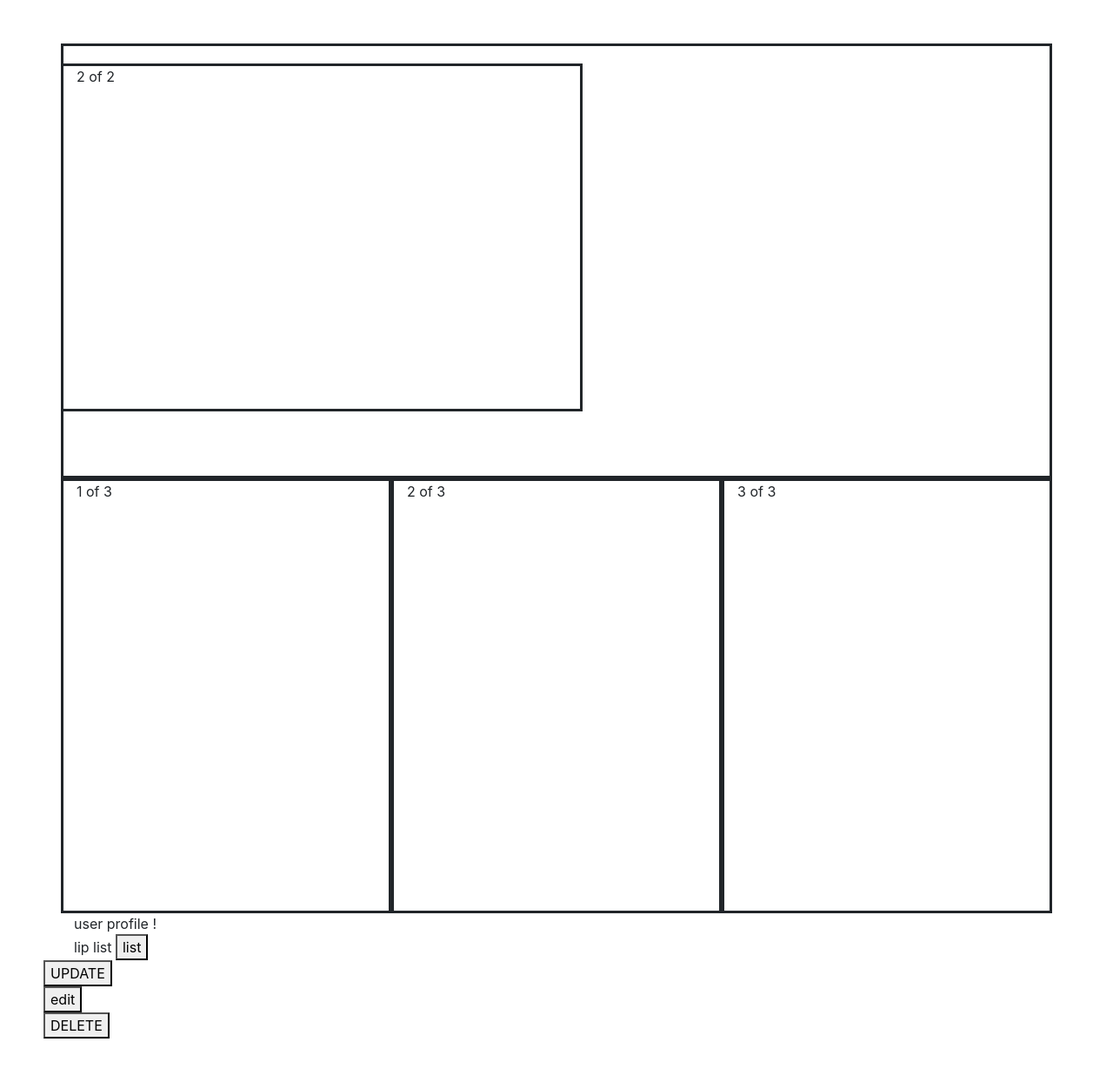
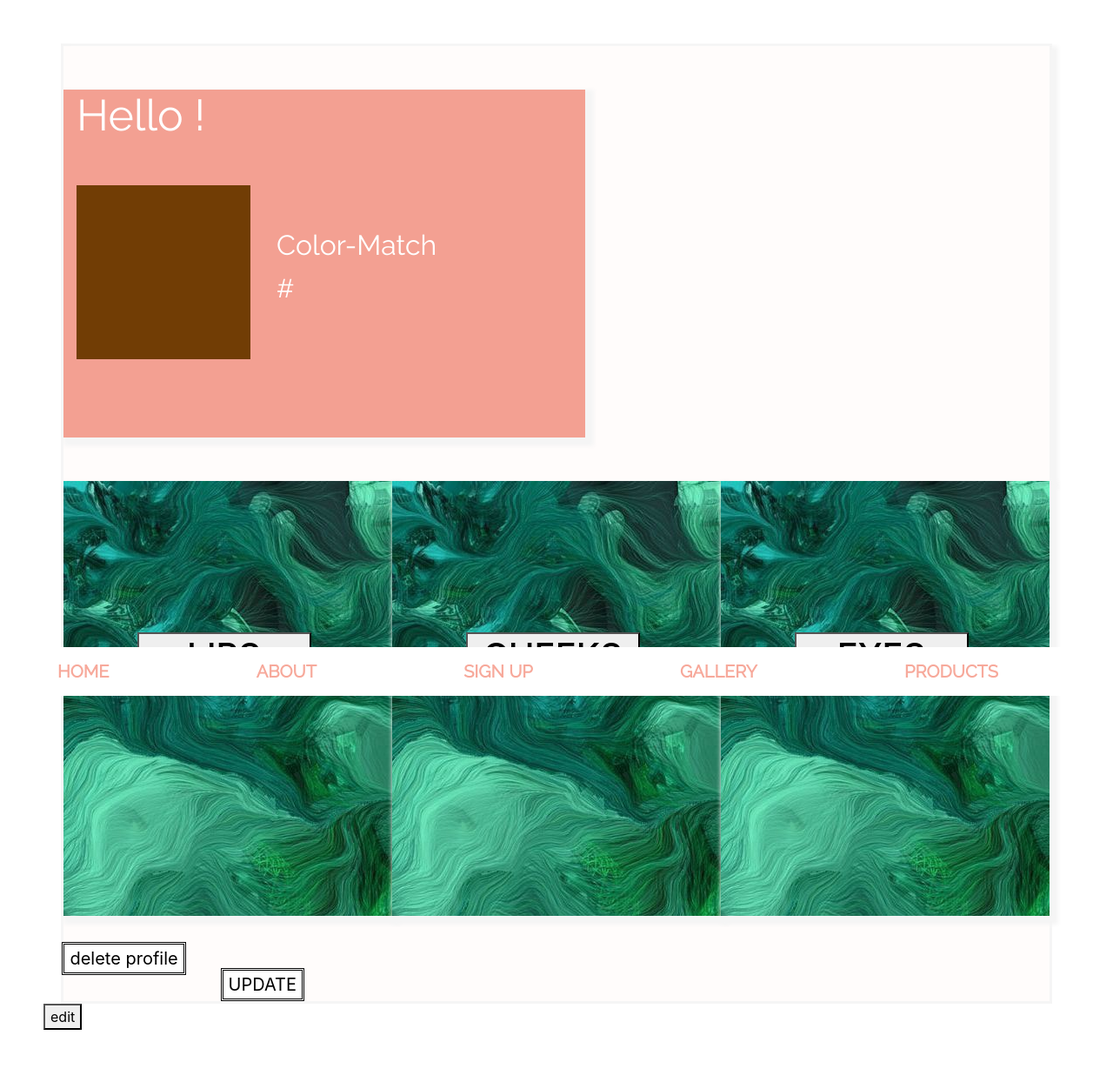
Before and after one commit to lorenkelley/project-two-ga, a Node server app: page /users/600000000000000000000001 in a window 1280 px wide. Shown: the whole page at 87% size. After the commit the page ends 1184 px from the top, so only its background shows below. Run offline with Node 20, Linux system fonts and the light colour scheme; some libraries are stand-ins or nearby versions.

Commit message:
reviewing making minor changes to styles and looking into routes

```diff
--- a/controllers/user.js
+++ b/controllers/user.js
@@ -1,5 +1,5 @@
 // 'boilerplate' for user controller
-ObjectId = require('mongodb').ObjectID
+
 const User = require('../models/User')
 const List = require('../models/List')
 
@@ -42,13 +42,16 @@ userController = {
     },
     // update a users account
     update: (req, res) => {
-        User.findByIdAndUpdate(req.params.id, req.body).then((updatedUser) => {
-            res.redirect('/users')
+        User.findByIdAndUpdate(req.params.userId, req.body).then((updatedUser) => {
+            res.redirect(`/users/${updatedUser.id}`)
         })
     },
     // delete a users account by finding their id and take them back to the home page
     delete: (req, res) => {
-        User.findByIdAndRemove(ObjectId(req.params.id)).then(() => {
+
+        console.log(req.params.id)
+
+        User.findByIdAndDelete(req.params.id).then(() => {
             res.redirect('/')
         })
     }
--- a/public/stylesheets/style.css
+++ b/public/stylesheets/style.css
@@ -113,7 +113,7 @@ a {
     color: rgba(0, 0, 0, 0.699);
 }
 .carousel-item{
-  border:solid;
+  border: 75px solid rgba(240, 240, 240, 0.521);
   color: rgb(0, 0, 0);
   text-align: center;
   font-size: 20px;
@@ -125,12 +125,10 @@ a {
  /* border: double white; */
  font-family: 'Raleway', sans-serif;
  border: double rgba(0, 0, 0, 0.721);
- /* background-image: url("/images/purple.jpg"); */
-
 }
 .products{
 
-  border: 5px solid white;
+
   background-image: url("/images/greenbackground.jpg");
 
 }
@@ -162,57 +160,143 @@ a {
 
 }
 #lightbox1{
-  margin-left: 12rem;
+  margin-left: 10rem;
   border: double 4px rgb(219, 137, 123); ;
   padding: 10px 5px;
 }
 #lightbox2{
-  margin-left: 8rem;
+  margin-left: 15rem;
   border: double 4px rgb(226, 137, 122); ;
   padding: 10px 5px;
   margin-top: 10px;
 }
 /* SIGN IN USERS */
+#bodySign{
+  background-image: url("/images/greenbackground.jpg");
+}
 #signIn{
 
-  background-image: url("/images/greenbackground.jpg");
- /* background-size: 70px 70px; */
- margin-left: 200px;
+  border: double rgb(16, 15, 15); ;
+  background-color: white;
+ margin-left: 400px;
  margin-top: 100px;
   background-repeat: no-repeat;
-  width: 900px;
-  height: 400px;
+  width: 500px;
+  height: 300px;
+  box-shadow: whitesmoke 1px 1px ;
 }
 .form-group{
-  color: white;
-
+  font-family: 'Raleway', sans-serif;
+  margin-top: 30px;
+  text-align: center;
+  color: rgb(0, 0, 0)
 }
-#banner-text{
+#buttonSub{
+  border: double;
+  margin-left: 27%;
+  width: 200px;
+}
+#bannertext{
+  font-family: 'Raleway', sans-serif;
+  font-size: 20px;
   text-align: center;
-  margin-top: -370.5px;
-  margin-left: 400px;
-  height: 400px;
-  width: 300px;
+  margin-top: -273px;
+  margin-left: 350px;
+  height: 201px;
+  width: 400px;
   color: white;
   background-color: rgba(210, 105, 86, 0.795);
 }
-#banner-text p{
-  margin-top: 40px;
-  font-size: 13px;
+#bannertext p{
+  margin-top: 50px;
 }
 .text-center{
-  color: white;
-  text-decoration: underline;
+  text-align: center;
+  font-family: 'Raleway', sans-serif;
+  color: rgb(2, 2, 2);
+  /* margin-left: -60%; */
+
 }
 /* USER Profile */
+.container{
+  border: solid whitesmoke;
+}
 .col{
-  border: solid;
+  border: none;
   height: 500px;
   width: 300px;
+  box-shadow: 5px 5px 5px 5px whitesmoke;
+}
+#col1{
+  box-shadow: 5px 5px 5px 5px whitesmoke;
 }
 #col2{
-  margin-top:20px;
-  margin-left: -18px;
+  margin-top:40px;
+  margin-left: -15px;
   width: 600px;
   height: 400px;
+  background-color: rgba(233, 78, 51, 0.523);
 }
+#userProfileName{
+  font-family: 'Raleway', sans-serif;
+  font-size: 50px;
+  margin-top: 50px;
+  color: white;
+}
+.colormatch{
+  background-color: rgb(113, 61, 5);
+  margin-top: 50px;
+  border: none;
+  height: 200px;
+  width: 200px;
+
+}
+#colorMatch{
+  font-family: 'Raleway', sans-serif;
+  margin-left: 230px;
+  margin-top: -150px;
+  color: white;
+}
+#userProfileP{
+  font-family: 'Raleway', sans-serif;
+margin-left: 230px;
+font-size: 30px;
+color: white;
+}
+#col3{
+  background-image: url("/images/greenbackground.jpg");
+
+  box-shadow: 5px 5px 5px 5px whitesmoke;
+}
+#lips{
+  margin-top: 50%;
+  margin-left: 20%;
+  width:200px;
+}
+#col4{
+  background-image: url("/images/greenbackground.jpg");
+
+  box-shadow: 5px 5px 5px 5px whitesmoke;
+}
+#col5{
+  background-image: url("/images/greenbackground.jpg");
+
+  box-shadow: 5px 5px 5px 5px whitesmoke;
+}
+#delete{
+  margin-top: 30px;
+  margin-left: -1.5%;
+  font-size: 20px;
+  border: double rgb(0, 0, 0);
+  background: white;
+}
+#update{
+  margin-top: -50%;
+  margin-left: 15%;
+  font-size: 20px;
+  border: double rgb(0, 0, 0);
+  background: white;
+}
+.container{
+  background-color: rgba(255, 251, 250, 0.753);
+}
--- a/routes/index.js
+++ b/routes/index.js
@@ -35,7 +35,7 @@ router.delete('/users/:id', userController.delete)
 // router.post('/users/:userId/list', listController.create)
 // display all lists
 router.get('/users/:userId/list', listController.index)
-router.post('/users/:userId/list/addtask', listController.index)
+router.post('/users/:userId/list/add', listController.index)
 //  display one list
 router.get('/users/:userId/list/:listId', listController.show)
 //  update a list for a specfic user
--- a/views/layout.hbs
+++ b/views/layout.hbs
@@ -20,6 +20,8 @@
 
 <body>
 
+
+</div>
   {{{body}}}
 </body>
 
--- a/views/list/show.hbs
+++ b/views/list/show.hbs
@@ -1,10 +1,10 @@
 <h1>lip list</h1>
 
-<form action="/addtask" method="POST">
+<form action="/add" method="POST">
 <input type="text" name="newtask" placeholder="new task">
-<button> ADD TASK</button>
+<button> ADD </button>
 
-<button formaction="/removetask" type="submit"> REMOVE</button>
+<button formaction="/remove" type="submit"> REMOVE</button>
 </form>
 
 <h2>ORDERD</h2>
--- a/views/users/show.hbs
+++ b/views/users/show.hbs
@@ -1,26 +1,38 @@
-
 <div class="container">
   <div class="row">
-    <div class="col">
-      <h1>{{title}}</h1>
+
+    <div class="col" id="col1">
+
 
 <div class="col" id="col2">
-      2 of 2
+
+       <h1 id="userProfileName">Hello {{user.name}}!</h1>
+       <div class="colormatch"> </div>
+       {{!-- <p id="userProfileP">change</p> --}}
+         <h2 id="colorMatch">Color-Match</h2>
+         <p id="userProfileP">  #{{user.skintone}}</p>
+
     </div>
     </div>
 
   </div>
   <div class="row">
-    <div class="col">
-      1 of 3
+    <div class="col" id="col3">
+   <a href="/users/:userId/list/:listId"> <button id="lips"><h1>LIPS</h1></button></a>
     </div>
-    <div class="col">
-      2 of 3
+    <div class="col" id="col4">
+     <button id="lips"><h1>CHEEKS</h1></button>
     </div>
-    <div class="col">
-      3 of 3
+    <div class="col" id="col5">
+     <button id="lips"><h1>EYES</h1></button>
     </div>
   </div>
+     <form action="/users/{{user._id}}?_method=DELETE" method="post">
+<button type="submit" id="delete"> delete profile </button>
+</form>
+<form action="/users{{users._id}}?_method=PATCH" method="">
+<button type="submit" id="update"> UPDATE </button>
+</form>
 </div>
 
 
@@ -30,24 +42,20 @@
 
 
 
+</div>
 
-<div class="container">
-    user profile
-     {{user.name}}!
-
-    <div> lip list
-<a href="/users/:userId/list/:listId"><button>list</button> </a>
-    </div>
-
-
-</div>
-<form action="/users{{users._id}}?_method=PATCH" method="">
-<button type="submit"> UPDATE </button>
-</form>
 
 
 <a href="users/edit"><button  type="submit" > edit </button></a>
 
-<form action="/users/{{user._id}}?_method=DELETE" method="POST">
-<button type="submit"> DELETE </button>
-</form>
+<div class="navigation">
+<nav class="navbar fixed-bottom bg-white">
+  <a class="navbar-brand"> HOME </a>
+  <a class="navbar-brand"> ABOUT </a>
+  <a class="navbar-brand"  href="/users/new"> SIGN UP </a>
+  <a class="navbar-brand" href="/gallery"> GALLERY </a>
+  <a class="navbar-brand" href="/products"> PRODUCTS </a>
+
+
+
+</nav>
```
Also changed, not shown: views/gallery.hbs (+16 -7 lines), views/index.hbs (+2 -8 lines), views/products/index.hbs (+4 -10 lines), views/users/edit.hbs (+16 -1 lines), views/users/new.hbs (+32 -14 lines), public/images/Erin.png (added), public/images/ashia.png (added).
